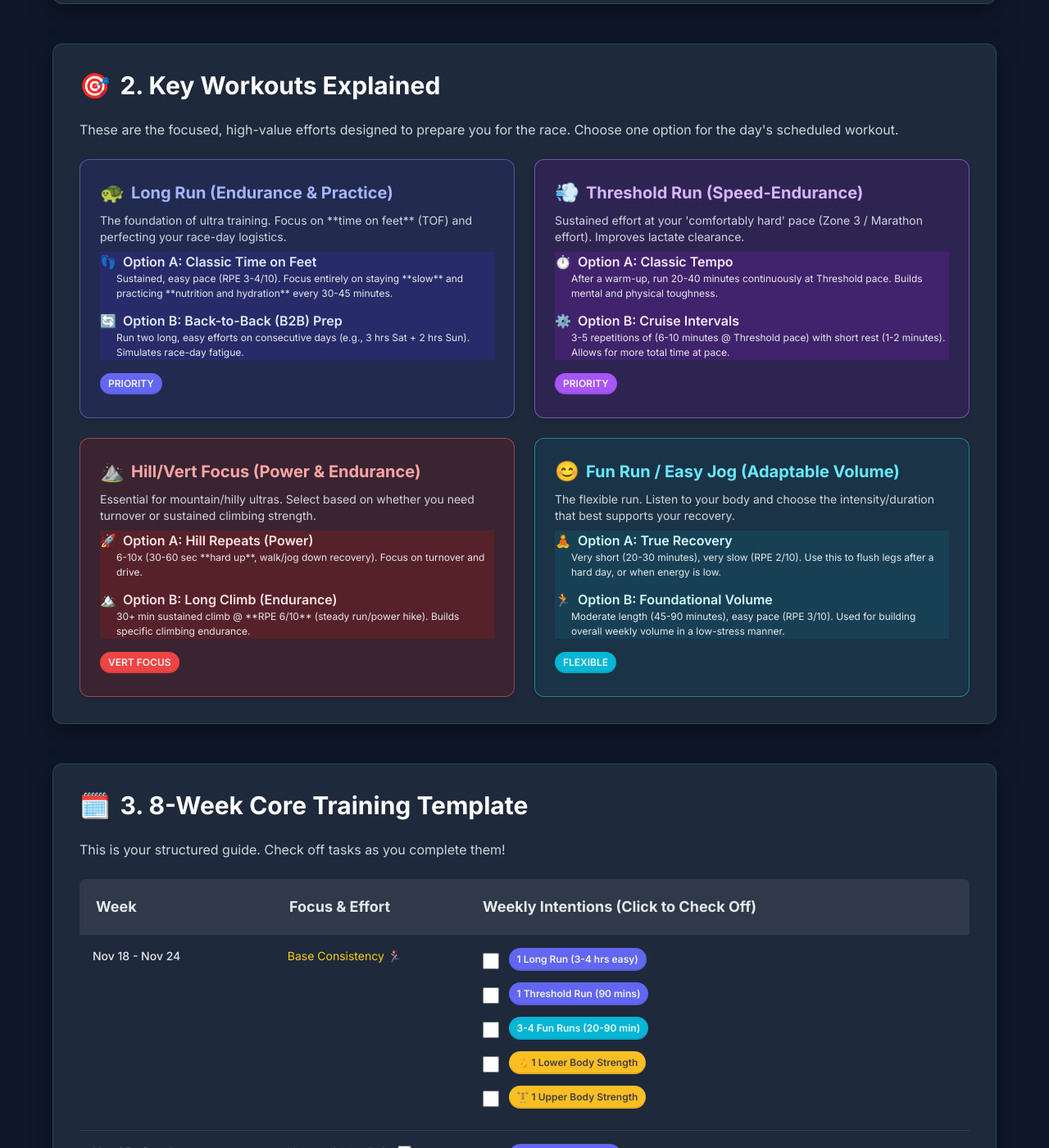
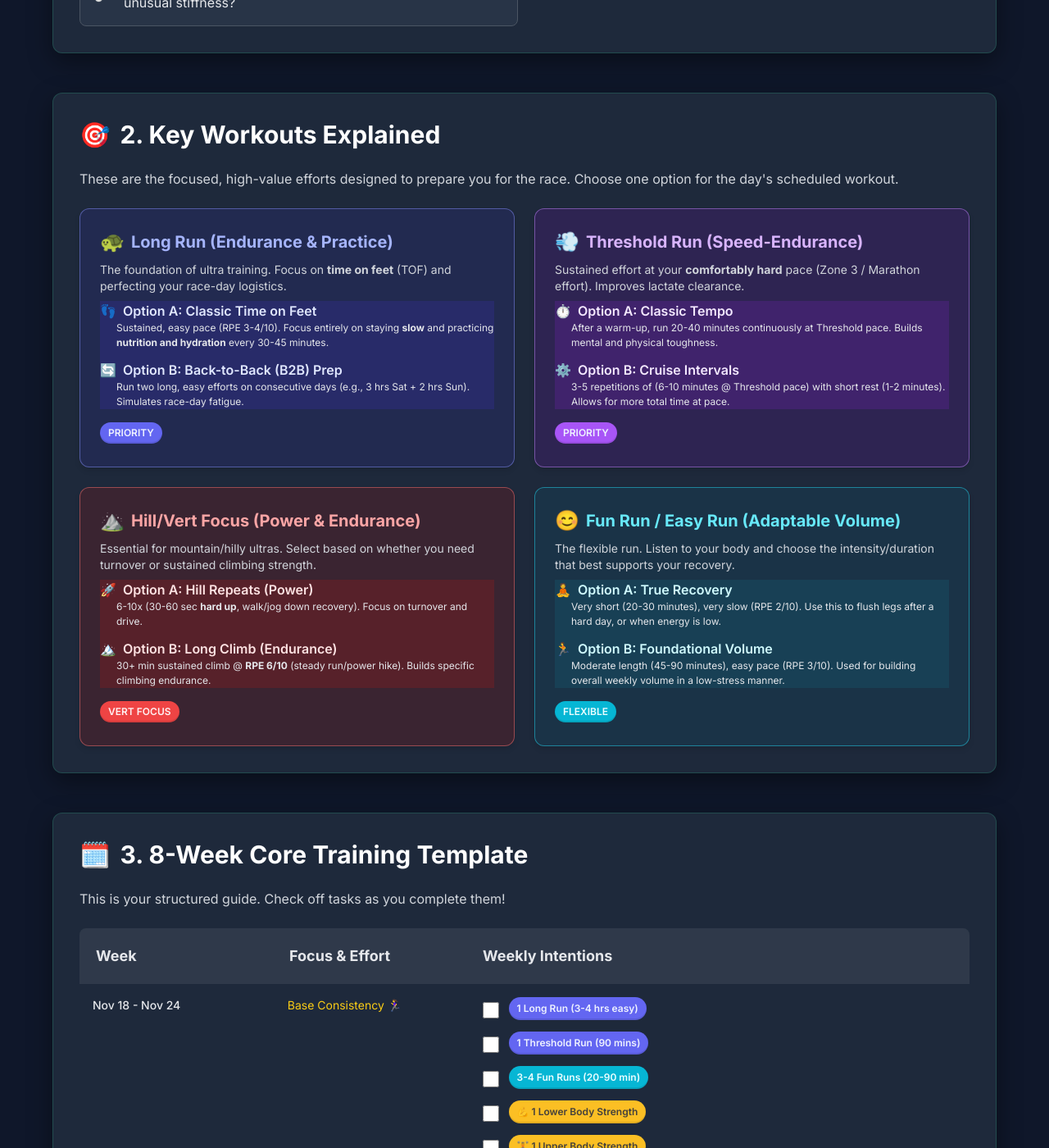
Before and after one commit to kentslaves/kentslaves.github.io, a Jekyll site: the page intuitive.html, which Jekyll copies as it is, in a window 1280 px wide and 1400 px high, scrolled down 741 px. Shown: the whole window at 82% size. Built offline with Jekyll 4.4.1, drawn with Linux system fonts in a browser that asks for light colours; nearby versions of some CDN libraries; some of the changed text lies outside the part shown.

Commit message:
Update intuitive.html

```diff
--- a/intuitive.html
+++ b/intuitive.html
@@ -99,7 +99,7 @@
     <!-- Header Section -->
     <header class="header-bg text-white p-6 md:p-10 rounded-xl shadow-2xl mb-12">
         <div class="max-w-4xl mx-auto">
-            <h1 class="text-4xl md:text-6xl font-extrabold mb-2 tracking-tight">🏔️ The Ultra Intuition Protocol</h1>
+            <h1 class="text-4xl md:text-6xl font-extrabold mb-2 tracking-tight">🏔️ The Ultra Intuition Training Guide</h1>
             <p class="text-xl md:text-2xl font-light text-gray-300">8-Week Training: Structured Effort, Flexible Execution.</p>
             <p class="mt-4 text-sm text-gray-400 italic">Target Race: Jan 18th | Target Start: Nov 18th</p>
         </div>
@@ -112,7 +112,7 @@
             <h2 class="text-3xl font-bold text-white mb-4 flex items-center">
                 <span class="mr-3 text-3xl">🔋</span> 1. Daily System Check (Non-Negotiable)
             </h2>
-            <p class="text-gray-300 mb-6">Before *every* run, use this quick checklist. If you fail 3 or more points, consider an easy run or taking a rest day. **Listen to your body.**</p>
+            <p class="text-gray-300 mb-6">Before every run, use this quick checklist. If you fail 3 or more points, consider an easy run or taking a rest day. <b>Listen to your body.</b></p>
 
             <ul class="grid md:grid-cols-2 gap-4 text-base">
                 <li class="p-4 bg-slate-700/50 rounded-lg flex items-center border border-gray-600">
@@ -147,12 +147,12 @@
                     <h3 class="font-bold text-xl text-indigo-300 flex items-center mb-2">
                         <span class="mr-2 text-2xl">🐢</span> Long Run (Endurance & Practice)
                     </h3>
-                    <p class="text-sm text-gray-300 mb-2">The foundation of ultra training. Focus on **time on feet** (TOF) and perfecting your race-day logistics.</p>
+                    <p class="text-sm text-gray-300 mb-2">The foundation of ultra training. Focus on <b>time on feet</b> (TOF) and perfecting your race-day logistics.</p>
                     <div class="option-box bg-indigo-800/30 border-indigo-700/50">
                         <p class="option-title text-indigo-100">
                             <span class="mr-2 text-base">👣</span> Option A: Classic Time on Feet
                         </p>
-                        <p class="option-detail">Sustained, easy pace (RPE 3-4/10). Focus entirely on staying **slow** and practicing **nutrition and hydration** every 30-45 minutes.</p>
+                        <p class="option-detail">Sustained, easy pace (RPE 3-4/10). Focus entirely on staying <b>slow</b> and practicing <b>nutrition and hydration</b> every 30-45 minutes.</p>
                         <p class="option-title text-indigo-100 mt-3">
                             <span class="mr-2 text-base">🔄</span> Option B: Back-to-Back (B2B) Prep
                         </p>
@@ -166,7 +166,7 @@
                     <h3 class="font-bold text-xl text-purple-300 flex items-center mb-2">
                         <span class="mr-2 text-2xl">💨</span> Threshold Run (Speed-Endurance)
                     </h3>
-                    <p class="text-sm text-gray-300 mb-2">Sustained effort at your 'comfortably hard' pace (Zone 3 / Marathon effort). Improves lactate clearance.</p>
+                    <p class="text-sm text-gray-300 mb-2">Sustained effort at your <b>comfortably hard</b> pace (Zone 3 / Marathon effort). Improves lactate clearance.</p>
                     <div class="option-box bg-purple-800/30 border-purple-700/50">
                         <p class="option-title text-purple-100">
                             <span class="mr-2 text-base">⏱️</span> Option A: Classic Tempo
@@ -190,11 +190,11 @@
                         <p class="option-title text-red-100">
                             <span class="mr-2 text-base">🚀</span> Option A: Hill Repeats (Power)
                         </p>
-                        <p class="option-detail">6-10x (30-60 sec **hard up**, walk/jog down recovery). Focus on turnover and drive.</p>
+                        <p class="option-detail">6-10x (30-60 sec <b>hard up</b>, walk/jog down recovery). Focus on turnover and drive.</p>
                         <p class="option-title text-red-100 mt-3">
                             <span class="mr-2 text-base">🏔️</span> Option B: Long Climb (Endurance)
                         </p>
-                        <p class="option-detail">30+ min sustained climb @ **RPE 6/10** (steady run/power hike). Builds specific climbing endurance.</p>
+                        <p class="option-detail">30+ min sustained climb @ <b>RPE 6/10</b> (steady run/power hike). Builds specific climbing endurance.</p>
                     </div>
                     <span class="vert-tag bg-red-500 mt-4">VERT FOCUS</span>
                 </div>
@@ -202,7 +202,7 @@
                 <!-- Fun Run -->
                 <div class="workout-card bg-cyan-900/30 border border-cyan-400/50">
                     <h3 class="font-bold text-xl text-cyan-300 flex items-center mb-2">
-                        <span class="mr-2 text-2xl">😊</span> Fun Run / Easy Jog (Adaptable Volume)
+                        <span class="mr-2 text-2xl">😊</span> Fun Run / Easy Run (Adaptable Volume)
                     </h3>
                     <p class="text-sm text-gray-300 mb-2">The flexible run. Listen to your body and choose the intensity/duration that best supports your recovery.</p>
                     <div class="option-box bg-cyan-800/30 border-cyan-700/50">
@@ -235,7 +235,7 @@
                     <div class="grid calendar-row-mobile-stack bg-gray-700/70 font-bold p-3 rounded-t-lg sticky top-0 z-10 text-lg">
                         <div class="p-2">Week</div>
                         <div class="p-2">Focus & Effort</div>
-                        <div class="p-2">Weekly Intentions (Click to Check Off)</div>
+                        <div class="p-2">Weekly Intentions</div>
                     </div>
 
                     <!-- Calendar Rows -->
@@ -440,7 +440,7 @@
     </main>
 
     <footer class="mt-12 text-center text-gray-500 text-sm">
-        &copy; 2025 Intuitive Ultra Training | Use the checkboxes to track your progress locally.
+        &copy; Vibe Code with Gemini | Kent
     </footer>
 
     <!-- LOCAL STORAGE APPLICATION LOGIC -->
```
Also changed, not shown: other parts of intuitive.html (+1 -1 lines).
